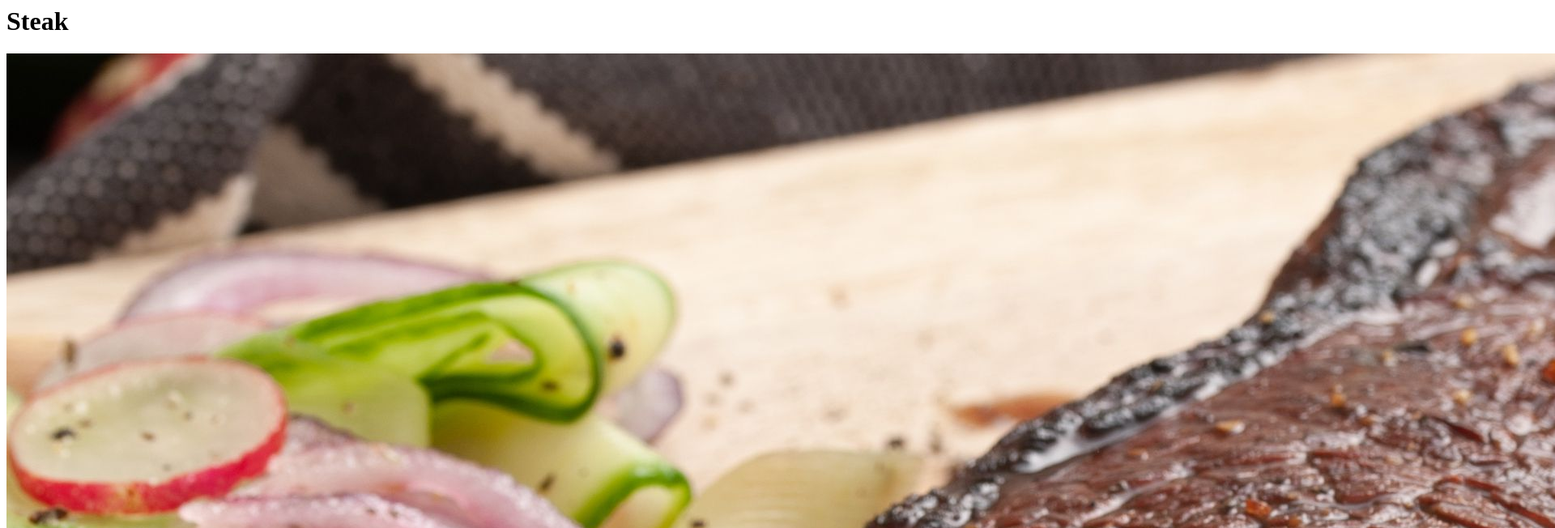
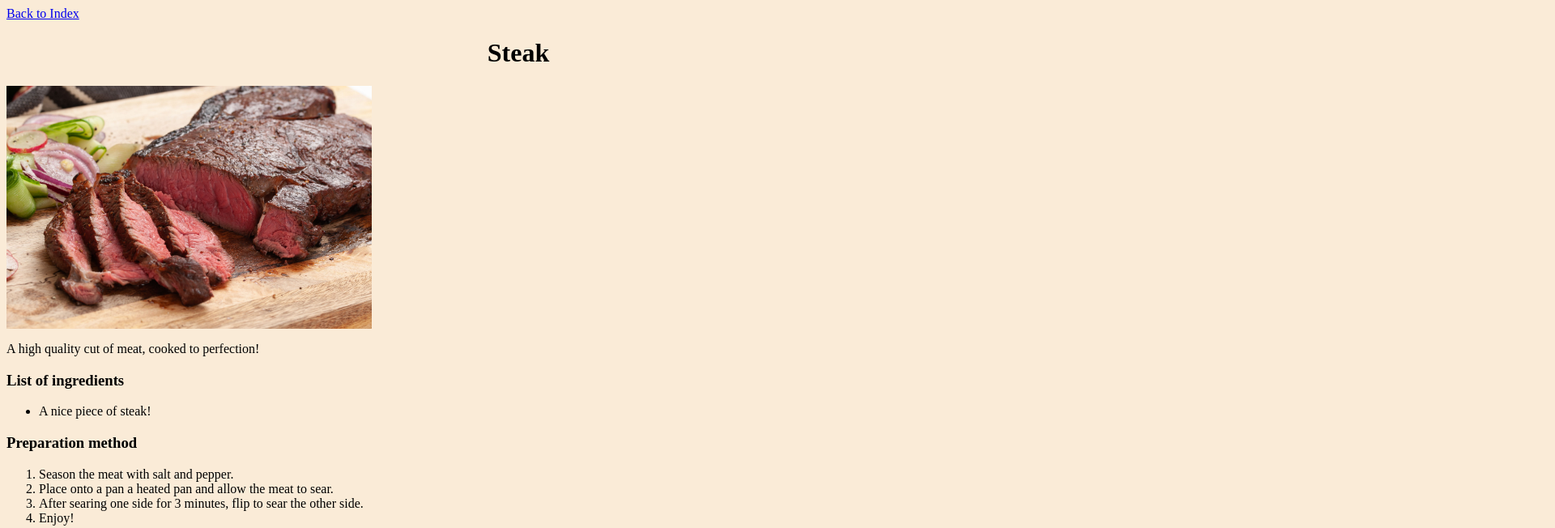
Before and after one commit to joshuakitara/learning-frontend-dev, a plain HTML site: page Odin Project Work/Introductory HTML and CSS/Recipes/RecipeList/steak.html in a window 1280 px wide. Shown: the top 652 px of the page at 81% size, 1920 px wide, since content can reach past the window. Drawn offline with Linux system fonts and the light colour scheme.

Commit message:
Added link back to index, and basic css styling

```diff
--- /dev/null
+++ b/Odin Project Work/Introductory HTML and CSS/Recipes/RecipeList/chips.css
@@ -0,0 +1,12 @@
+body {
+    background-color: antiquewhite;
+}
+
+#title {
+    text-align: center;
+}
+
+img {
+    height: 300;
+    width: auto;
+}
--- a/Odin Project Work/Introductory HTML and CSS/Recipes/RecipeList/chips.html
+++ b/Odin Project Work/Introductory HTML and CSS/Recipes/RecipeList/chips.html
@@ -1,11 +1,15 @@
+<head>
+    <link rel="stylesheet" href="chips.css">
+</head>
 <body>
-    <h1>Potato Chips</h1>
+    <a href="../index.html">Back to Index</a>
+    <h1 id="title"><strong>Potato Chips</strong></h1>
     <img src="../Resources/chips.png">
     <p>Crispy fried potato with a soft interior, perfect for all!</p>
     <h3>List of ingredients</h3>
-    <ol>
+    <ul>
         <li>Potatoes</li>
-    </ol>
+    </ul>
     <h3>Preparation method</h3>
     <ol>
         <li>Wash and peel potatos</li>
--- /dev/null
+++ b/Odin Project Work/Introductory HTML and CSS/Recipes/RecipeList/steak.css
@@ -0,0 +1,12 @@
+body {
+    background-color: antiquewhite;
+}
+
+#title {
+    text-align: center;
+}
+
+img {
+    height: 300;
+    width: auto;
+}
--- a/Odin Project Work/Introductory HTML and CSS/Recipes/RecipeList/steak.html
+++ b/Odin Project Work/Introductory HTML and CSS/Recipes/RecipeList/steak.html
@@ -1,11 +1,15 @@
+<head>
+    <link rel="stylesheet" href="steak.css">
+</head>
 <body>
-    <h1><strong>Steak</strong></h1>
-    <img src="../Resources/steak.png"
+    <a href="../index.html">Back to Index</a>
+    <h1 id="title"><strong>Steak</strong></h1>
+    <img src="../Resources/steak.png">
     <p>A high quality cut of meat, cooked to perfection!</p>
     <h3>List of ingredients</h3>
-    <ol>
+    <ul>
         <li>A nice piece of steak!</li>
-    </ol>
+    </ul>
     <h3>Preparation method</h3>
     <ol>
         <li>Season the meat with salt and pepper.</li>
--- /dev/null
+++ b/Odin Project Work/Introductory HTML and CSS/Recipes/styles.css
@@ -0,0 +1,7 @@
+body {
+    background-color: antiquewhite;
+}
+
+#title {
+    text-align: center;
+}
```
Also changed, not shown: Odin Project Work/Introductory HTML and CSS/Recipes/index.html (+6 -3 lines).
